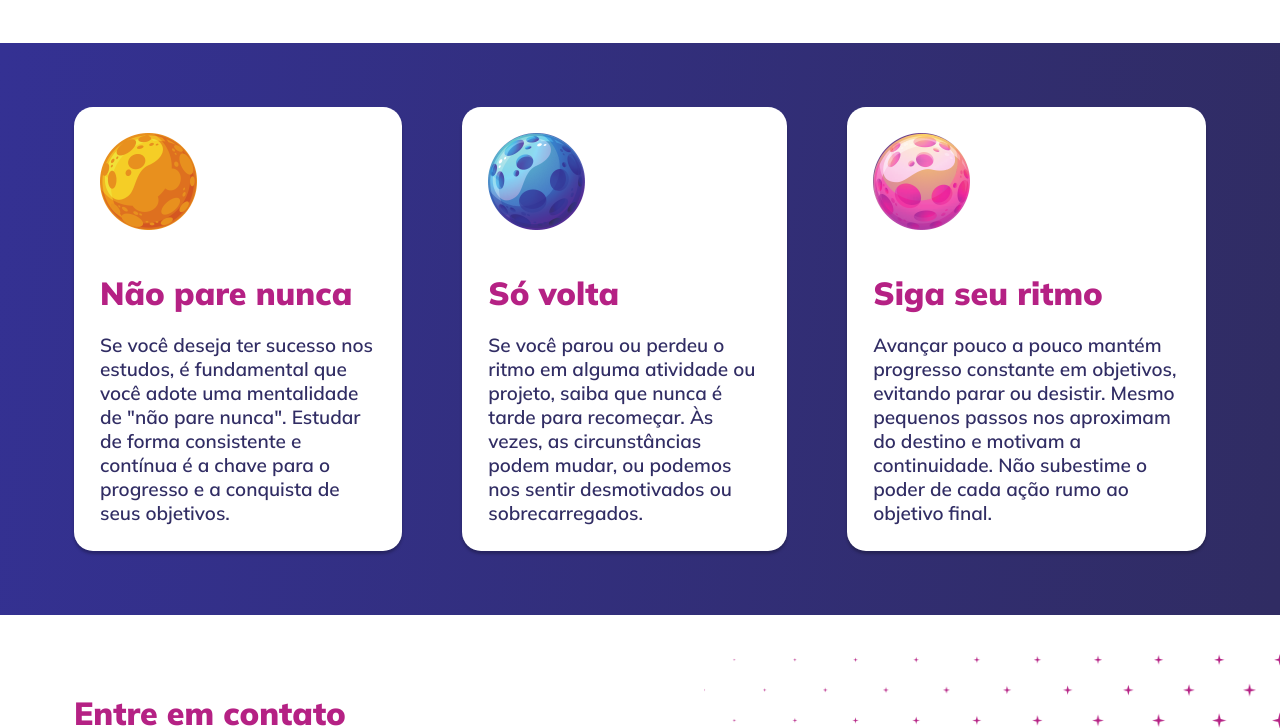
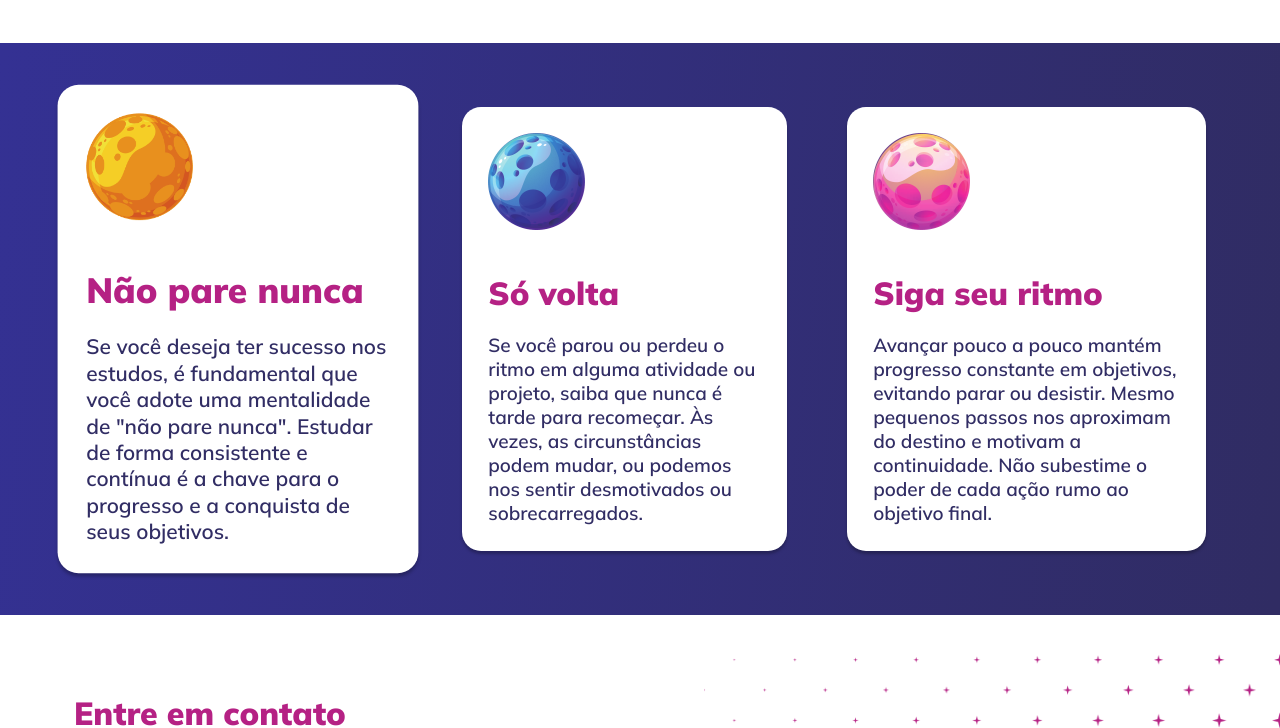
Before and after one commit to denilsonbaptista/explorer-sem-limite, a plain HTML site: page index.html in a window 1280 px wide. In both pictures the pointer is over the element 238 px from the left and 1082 px from the top of the page. Shown: the part 754-1482 px from the top of the page. Drawn offline with Linux system fonts and the light colour scheme; a script that the page names is missing.

Commit message:
add transition

```diff
--- a/style.css
+++ b/style.css
@@ -94,6 +94,12 @@ p {
   box-shadow: 0 0.3rem 0.3rem rgba(0, 0, 0, 0.25);
   border-radius: 1.9rem;
   background: var(--bg-moon);
+
+  transition: transform 200ms;
+}
+
+#information .wrapper .moon:hover {
+  transform: scale(1.1);
 }
 
 #information .wrapper .moon img {
```
